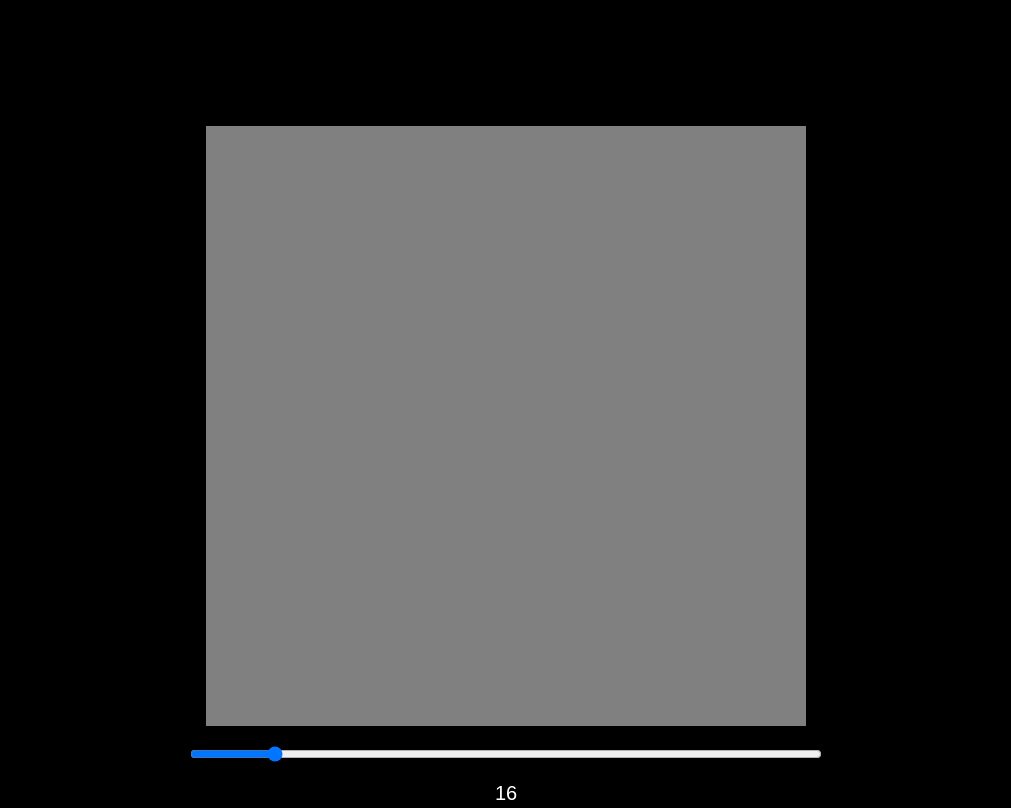
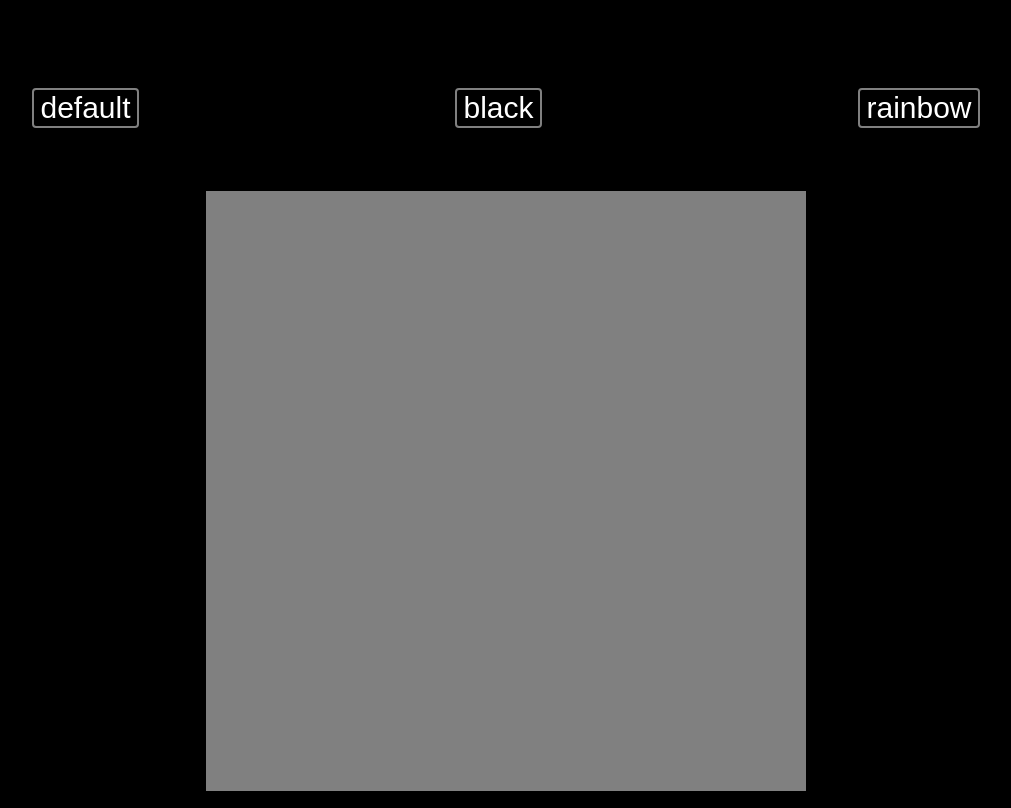
Before and after one commit to Michaelleojacob/etch_a_sketch_additional_features, a plain HTML site: page index.html in a window 1280 px wide. Shown: the top 808 px of the page, without its empty margins (134-1145 px from the left). Drawn offline with Linux system fonts and the light colour scheme.

Commit message:
fixed a quick bug with the way the code works. I can't add divs to the html or it will mess up the way the javascript runs and functions. changed button wrapper div to a container tag

```diff
--- a/index.html
+++ b/index.html
@@ -7,6 +7,12 @@
     <link rel="stylesheet" href="./style.css">
 </head>
 <body>
+
+    <container class="buttons">
+        <button class="colors" id="purple"> default </button>
+        <button class="colors" id="black"> black </button>
+        <button class="colors" id="rainbow"> rainbow </button>
+    </container>
 
     <container class="gridContainer" id="gridContainer"></container>
 
--- a/script.js
+++ b/script.js
@@ -4,8 +4,7 @@ let sliderValue = 16;
 let gridContainer = document.querySelector('.gridContainer');
 let gridItemArray = [];
 let lastNum = 16;
-let lastNumSquared = lastNum * lastNum
-
+let lastNumSquared = lastNum * lastNum;
 
 //dynamically creating the css grid using js variables.
 function makeGrid(){
@@ -19,8 +18,8 @@ resetbtn.addEventListener('click', function(){
     griditem = document.querySelectorAll('.griditem');
     griditem.forEach(item => {
         item.classList.remove('permMouseOver');
-    })
-})
+    });
+});
 
 //default layout, on page refresh
 for(i=0; i<lastNumSquared; i++){
@@ -65,7 +64,8 @@ slider.onchange = function(){
             });
         };
 
-    } else if(lastNum > sliderValue) {
+    }
+    if(lastNum > sliderValue) {
         gridItemArray = [];
         let lastNumSquared = lastNum * lastNum;
         let newNumSquared = sliderValue * sliderValue;
--- a/style.css
+++ b/style.css
@@ -19,7 +19,7 @@
 	gap: 0px;
 	margin-right: auto;
 	margin-left: auto;
-	margin-top: 10%;
+	margin-top: 5%;
 }
 
 .griditem {
@@ -82,3 +82,25 @@
 	margin-top: 20px;
 	margin-bottom: 20px;
 }
+
+.buttons {
+	display: flex;
+	flex-direction: row;
+	justify-content: space-evenly;
+	margin-top: 5%;
+}
+
+.colors {
+	background-color: black;
+	color: white;
+	text-align: center;
+	text-decoration: none !important;
+	font-size: 30px;
+	cursor: pointer;
+	margin-top: 25px;
+	z-index: 201;
+	margin-left: auto;
+	margin-right: auto;
+	border-radius: 4px;
+	border: 2px solid gray;
+}
```
